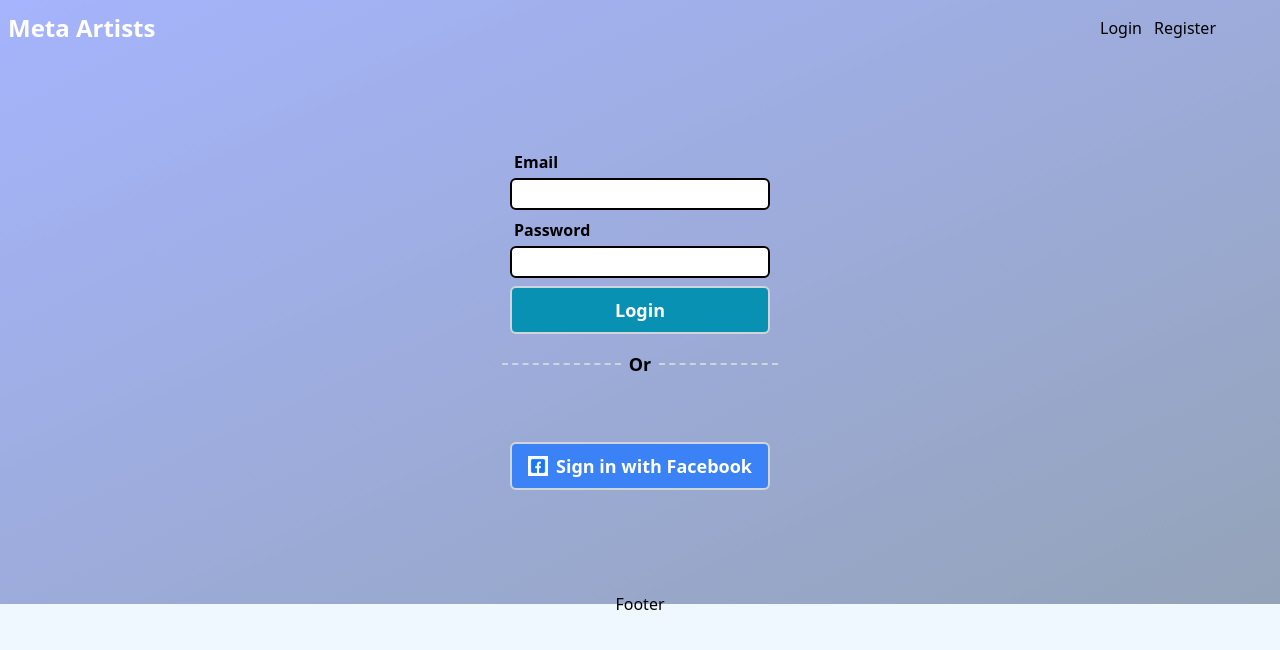
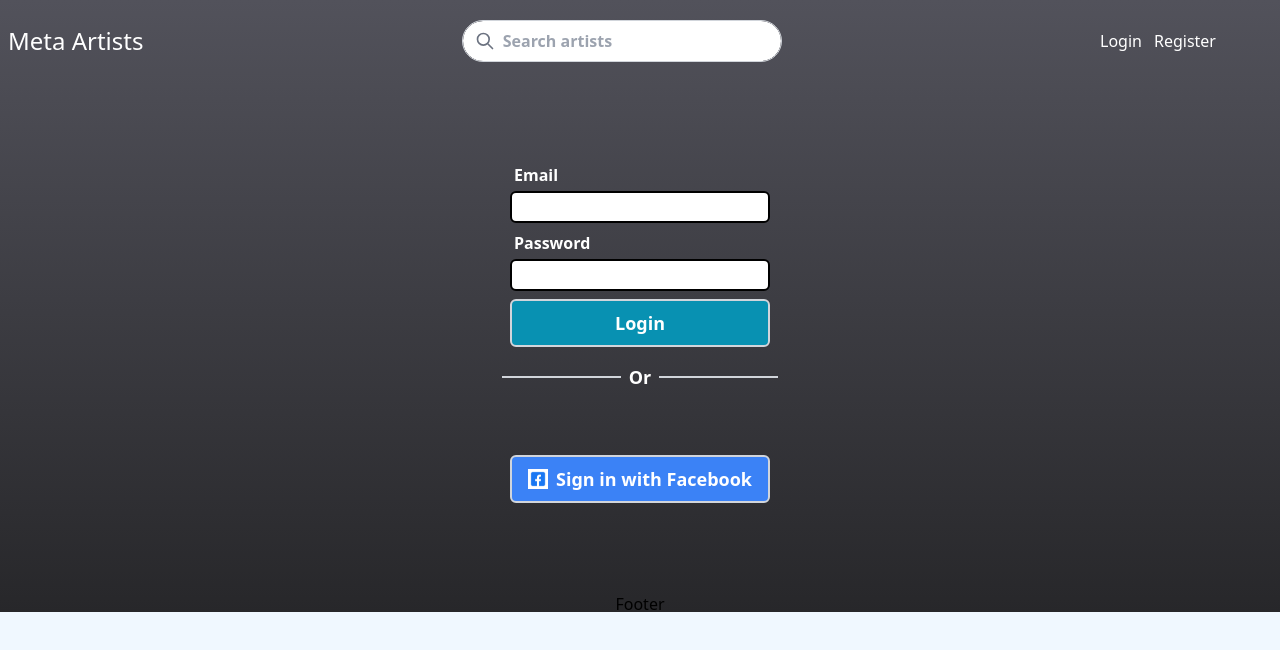
Before and after one commit to gilKag2/MetaArtists, a React (Vite) app in the folder client/: page /auth/login in a window 1280 px wide. Shown: the top 650 px of the page. Built offline with nearby package versions, Linux system fonts and the light colour scheme; no server answers.

Commit message:
fixed some styling

```diff
--- a/client/src/components/Header.jsx
+++ b/client/src/components/Header.jsx
@@ -1,30 +1,38 @@
 import React, { lazy, Suspense } from 'react';
 import { useSelector } from 'react-redux';
-import { Link } from "react-router-dom";
+import { Link, useNavigate } from "react-router-dom";
 import { getUser } from '../redux/features/user/userSlice';
 import SpinnerLoader from './SpinnerLoader';
+import SearchBar from './SearchBar';
 
 const UserMenu = lazy(() => import('./UserMenu'));
 
 const Header = () => {
   const user = useSelector(getUser);
 
+  const navigate = useNavigate();
+
   const links = [
     { label: "Login", href: 'auth/login' },
     { label: "Register", href: 'auth/register' },
   ].map(link => (
-    <Link key={link.href} to={link.href}>
+    <Link key={link.href} to={link.href} className="text-white font-medium hover:text-gray-300 transition-colors duration-200">
       <li>
         {link.label}
       </li>
     </Link>
   ));
 
+  const onTitleClick = () => {
+    navigate('/');
+  };
+
   return (
-    <header className='flex w-full h-fit sm:h-1/6 justify-between items-center border-b-stone-400 mt-3'>
-      <h1 className='ml-2 text-2xl font-semibold text-white'>
+    <header className='flex w-full h-fit sm:h-1/6 justify-between items-center border-b-stone-400 mt-5'>
+      <h1 onClick={onTitleClick} className='hover:cursor-pointer ml-2 text-2xl text-white font-medium hover:text-gray-300 transition-colors duration-200'>
         Meta Artists
       </h1>
+      <SearchBar />
       <ul className='flex flex-col gap-3 mr-4 sm:mr-16 sm:flex-row'>
         {user ?
           <Suspense fallback={<SpinnerLoader />}>
--- a/client/src/components/Layout.jsx
+++ b/client/src/components/Layout.jsx
@@ -24,7 +24,7 @@ const Layout = () => {
   };
 
   return (
-    <div className='flex flex-col h-full bg-gradient-to-br from-indigo-300 to-slate-400'>
+    <div className='flex flex-col h-full bg-gradient-to-t from-zinc-800 to-zinc-600'>
       <Header />
       <main ref={mainRef} className='flex flex-1 overflow-auto' >
         <Outlet />
--- a/client/src/components/OrSeperator.jsx
+++ b/client/src/components/OrSeperator.jsx
@@ -3,9 +3,9 @@ import React from 'react';
 const OrSeperator = () => {
   return (
     <div className='flex items-center w-full'>
-      <span className="border-b-2 border-dashed border-gray-300 w-full"></span>
-      <span className="px-2 font-semibold text-lg">Or</span>
-      <span className="border-b-2 border-dashed border-gray-300 w-full"></span>
+      <span className="border-b-2 border-separate border-gray-300 w-full"></span>
+      <span className="px-2 font-semibold text-lg text-white">Or</span>
+      <span className="border-b-2 border-separate border-gray-300 w-full"></span>
     </div>
   );
 };
--- /dev/null
+++ b/client/src/components/SearchBar.jsx
@@ -0,0 +1,60 @@
+import React, { useState, useEffect } from 'react';
+
+const SearchBar = () => {
+
+  const [ query, setQuery ] = useState('');
+
+  const handleSubmit = (event) => {
+    event.preventDefault();
+    console.log(query);
+  };
+
+  useEffect(() => {
+    // if (!search) return setSearchResults([]);
+    let cancel = false;
+    // spotifyApi.searchTracks(search).then(res => {
+    //   if (cancel) return;
+    //   setSearchResults(res.body.tracks.items.map(track => {
+    //     const smallestAlbumImage = track.album.images.reduce((smallest, image) => {
+    //       if (image.height < smallest.height) return image;
+    //       return smallest;
+    //     }, track.album.images[ 0 ]);
+
+    //     return {
+    //       title: track.name,
+    //       artist: track.artists[ 0 ].name,
+    //       uri: track.uri,
+    //       albumUrl: smallestAlbumImage.url
+    //     };
+    //   }));
+    // });
+    return () => cancel = true;
+  }, [ query ]);
+
+
+
+
+
+
+  return (
+    <form role='search' onSubmit={handleSubmit} className="flex items-center overflow-auto mx-auto w-1/4 rounded-full focus:outline-none border border-gray-300">
+      <div className="relative w-full">
+        <div className="absolute inset-y-0 left-0 flex items-center pl-3 pointer-events-none">
+          <svg aria-hidden="true" className="w-5 h-5 text-gray-500 dark:text-gray-400" fill="none" stroke="currentColor" viewBox="0 0 24 24" xmlns="http://www.w3.org/2000/svg">
+            <path strokeLinecap="round" strokeLinejoin="round" strokeWidth="2" d="M21 21l-6-6m2-5a7 7 0 11-14 0 7 7 0 0114 0z" />
+          </svg>
+        </div>
+        <input
+          type="search"
+          spellCheck="false"
+          className="block w-full p-2 pl-10 text-md font-semibold text-gray-900 rounded-full  "
+          placeholder="Search artists"
+          onChange={(event) => setQuery(event.target.value)}
+        />
+
+      </div>
+    </form>
+  );
+};
+
+export default SearchBar;
--- a/client/src/components/UserMenu.jsx
+++ b/client/src/components/UserMenu.jsx
@@ -1,10 +1,12 @@
-import React, { useState } from 'react';
+import React, { useState, useEffect, useRef } from 'react';
 import { useDispatch } from 'react-redux';
 import { Link, useNavigate } from 'react-router-dom';
 import { logout } from '../redux/features/user/userSlice';
 
 const UserMenu = ({ user }) => {
   const [ isOpen, setIsOpen ] = useState(false);
+
+  const menuRef = useRef();
 
   const dispatch = useDispatch();
   const navigate = useNavigate();
@@ -13,38 +15,52 @@ const UserMenu = ({ user }) => {
     setIsOpen(prevIsOpen => !prevIsOpen);
   };
 
-  const menuLinks = [
-    { label: 'Profile', href: '/profile' },
-    { label: 'Settings', href: '/settings' }
-  ].map(link => (
-    <Link key={link.href} to={link.href} className='block font-medium px-4 py-2 text-gray-800 hover:bg-gray-400 transition-colors duration-300'>
-      <li>{link.label}</li>
-    </Link>
-  ));
-
   const onLogout = () => {
     dispatch(logout());
     navigate('/auth/login');
   };
 
+
+  const handleDocumentClick = (event) => {
+    if (isOpen && menuRef.current && !menuRef.current.contains(event.target)) {
+      setIsOpen(false);
+    }
+  };
+
+  useEffect(() => {
+    document.addEventListener("click", handleDocumentClick);
+    return () => {
+      document.removeEventListener("click", handleDocumentClick);
+    };
+  }, [ isOpen ]);
+
+
+  const menuLinks = [
+    { label: 'Profile', href: '/profile' },
+    { label: 'Settings', href: '/settings' }
+  ].map(link => (
+    <Link onClick={onMenuClick} key={link.href} to={link.href} className='block font-medium px-4 py-2 text-white hover:bg-gray-400 transition-colors duration-300'>
+      <li>{link.label}</li>
+    </Link>
+  ));
+
   return (
-    <div className='relative'>
-      <button className='flex items-center text-gray-800 focus:outline-none' onClick={onMenuClick}>
+    <div className='relative' ref={menuRef}>
+      <button className='flex items-center text-white focus:outline-none' onClick={onMenuClick}>
         <div className='flex gap-1 items-center'>
           <span className='font-medium text-xl mr-1'>{`${user.userName}`}</span>
-          <svg role="img" height="16" width="16" aria-hidden="true" className="Svg-sc-ytk21e-0 gQUQL eAXFT6yvz37fvS1lmt6k" viewBox="0 0 16 16">
-            {isOpen ?
-              <path d="M14 10 8 4l-6 6h12z" /> :
-              <path d="m14 6-6 6-6-6h12z" />
-            }
+          <svg
+            role="img" height="16" width="16" aria-hidden="true" fill='white' viewBox="0 0 16 16"
+            className={`${isOpen ? 'rotate-180 transition-transform duration-200' : 'transition-transform duration-200'} transform`}>
+            <path d="m14 6-6 6-6-6h12z" />
           </svg>
         </div>
       </button>
       {isOpen && (
-        <ul className='flex flex-col justify-start gap-1 bg-slate-500 box-border rounded shadow-md w-full absolute right-0 mt-2 p-1  '>
+        <ul className={`flex flex-col justify-start gap-1 bg-slate-500 box-border rounded shadow-md w-full absolute right-0 mt-2 p-1`}>
           {menuLinks}
           <hr className='border-gray-200' />
-          <li onClick={onLogout} className='hover:cursor-pointer block font-medium px-4 py-2 text-gray-800 hover:bg-gray-400 transition-colors duration-300'>
+          <li onClick={onLogout} className='hover:cursor-pointer block font-medium px-4 py-2 text-white hover:bg-gray-400 transition-colors duration-300'>
             Log out
           </li>
         </ul>
--- a/client/src/components/auth/GoogleAuthButton.jsx
+++ b/client/src/components/auth/GoogleAuthButton.jsx
@@ -4,9 +4,10 @@ import { authWithGoogle } from '../../api/auth';
 import { useMutation } from '@tanstack/react-query';
 import useLogin from '../../hooks/useLogin.js';
 
-const GoogleAuthButton = () => {
+const GoogleAuthButton = ({ width }) => {
   const login = useLogin();
 
+  console.log(width);
   const googleAuthMutation = useMutation({
     mutationFn: async data => {
       return await authWithGoogle(data);
@@ -22,26 +23,27 @@ const GoogleAuthButton = () => {
     googleAuthMutation.mutate(credentialResponse.credential);
   };
 
+  const onGoogleError = (error) => {
+    console.log(error);
+    console.log('Login Failed');
+  };
+
+
 
   return (
-    // <button onClick={onClick} className="w-full bg-slate-50 border-gray-300 border-2 text-black text-lg font-semibold rounded-md flex items-center gap-2 py-2 px-4">
-    //   <img src={googleLogo} alt='google' className="h-5 w-5 object-fill" />
-    //   <span>{`Sign ${isSignIn ? 'in' : 'up'} with Google`}</span>
-    // </button>
-
-    <div className=''>
-      <GoogleLogin shape='circle' size='large'
+    <div className='w-full'>
+      <GoogleLogin
+        width={width}
+        shape='circle'
         theme='outline'
         cancel_on_tap_outside='true'
         context='use'
-        useOneTap='false'
         onSuccess={onGoogleSuccess}
-        onError={() => {
-          console.log('Login Failed');
-        }}
+        onError={onGoogleError}
       />
     </div>
   );
 };
 
+
 export default GoogleAuthButton;
--- a/client/src/components/auth/Input.jsx
+++ b/client/src/components/auth/Input.jsx
@@ -5,7 +5,7 @@ const Input = ({ name, label, register, errorMessage, placeholder = '', type = '
     <div className='flex flex-col w-full gap-1 flex-1 h-full'>
       <div className='flex gap-2'>
         {label && (
-          <label htmlFor={name} className='text-black font-semibold text-base self-start ml-1'>{label}</label>
+          <label htmlFor={name} className='text-white font-semibold text-base self-start ml-1'>{label}</label>
         )}
         {errorMessage && <span className='text-red-600 self-start'>{errorMessage}</span>}
       </div>
--- a/client/src/pages/Login.jsx
+++ b/client/src/pages/Login.jsx
@@ -44,7 +44,7 @@ const Login = () => {
 
 
   return (
-    <section className='flex flex-col justify-center items-center self-center h-full gap-4 mx-auto'>
+    <section id='login_form' className='flex flex-col justify-center items-center self-center h-full gap-4 mx-auto'>
       <form onSubmit={handleSubmit((data) => loginUserMutation.mutate(data))} className="flex flex-col gap-2 px-2 w-full">
         <Input name="email" errorMessage={errors.email?.message} register={register("email")} label="Email" type='email' />
         <Input name="password" errorMessage={errors.password?.message} register={register("password")} label="Password" type='password' />
@@ -55,11 +55,14 @@ const Login = () => {
       </form>
       <OrSeperator />
       <div className='flex items-center flex-col flex-wrap gap-2 pb-2 px-2 w-full'>
-        <GoogleAuthButton isSignIn onClick={onGoogleClick} />
+        <GoogleAuthButton width={getFormWidth()} onClick={onGoogleClick} />
         <FacebookAuthButton isSignIn onClick={onFacebookClick} />
       </div>
     </section>
   );
 };
-
+const getFormWidth = () => {
+  const formWidth = document.getElementById("login_form")?.offsetWidth;
+  return formWidth > 0 ? formWidth : 250;
+};
 export default Login;
--- a/client/src/pages/Register.jsx
+++ b/client/src/pages/Register.jsx
@@ -49,7 +49,7 @@ const Register = () => {
 
   return (
     <>
-      <section className='flex flex-col justify-center items-center self-center h-full gap-4 mx-auto'>
+      <section id="register_form" className='flex flex-col justify-center items-center self-center h-full gap-4 mx-auto'>
         <form onSubmit={handleSubmit((data) => registerUserMutation.mutate(data))} className="flex flex-col gap-2 px-2 w-full">
           <Input name="userName" errorMessage={errors.userName?.message} register={register("userName")} label="Username" />
           <Input name="email" errorMessage={errors.email?.message} register={register("email")} label="Email" type='email' />
@@ -58,7 +58,7 @@ const Register = () => {
         </form>
         <OrSeperator />
         <div className='flex items-center flex-col flex-wrap gap-2 pb-2 px-2 w-full'>
-          <GoogleAuthButton onClick={onGoogleClick} />
+          <GoogleAuthButton width={getFormWidth()} onClick={onGoogleClick} />
           <FacebookAuthButton onClick={onFacebookClick} />
         </div>
       </section>
@@ -66,4 +66,10 @@ const Register = () => {
   );
 };
 
+const getFormWidth = () => {
+  const formWidth = document.getElementById("register_form")?.offsetWidth;
+  return formWidth > 0 ? formWidth : 250;
+};
+
+
 export default Register;
```
